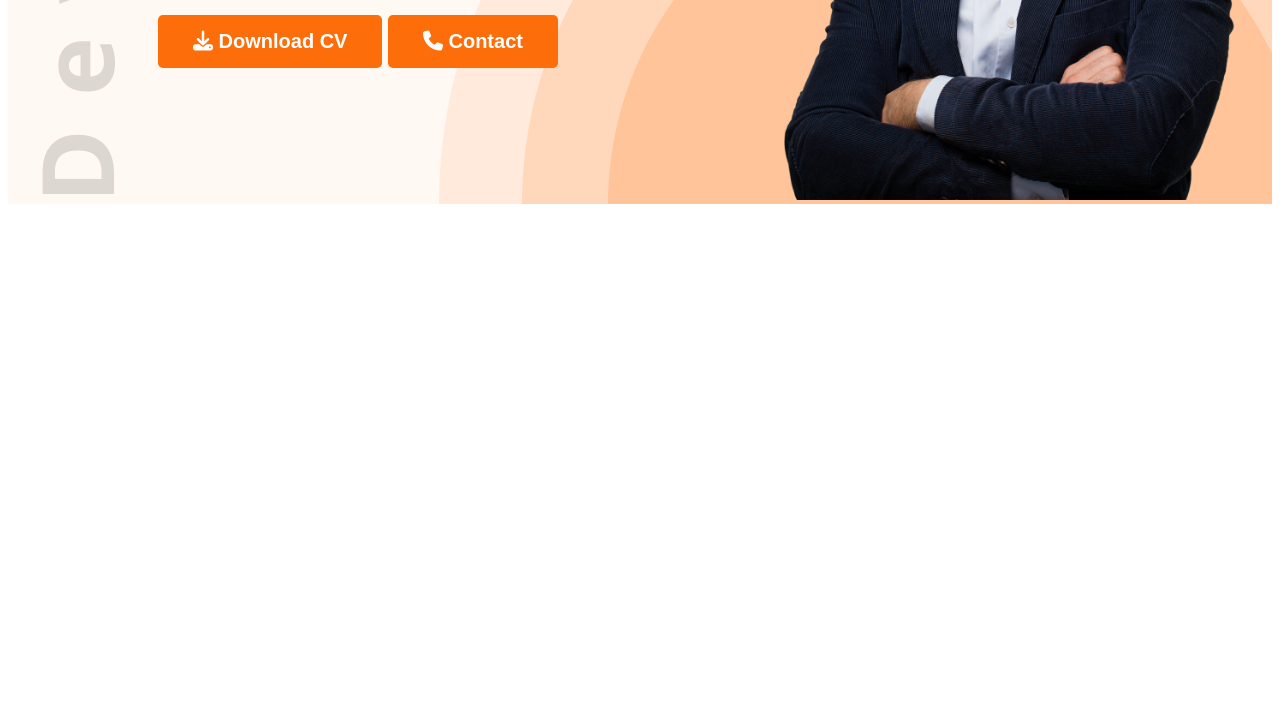
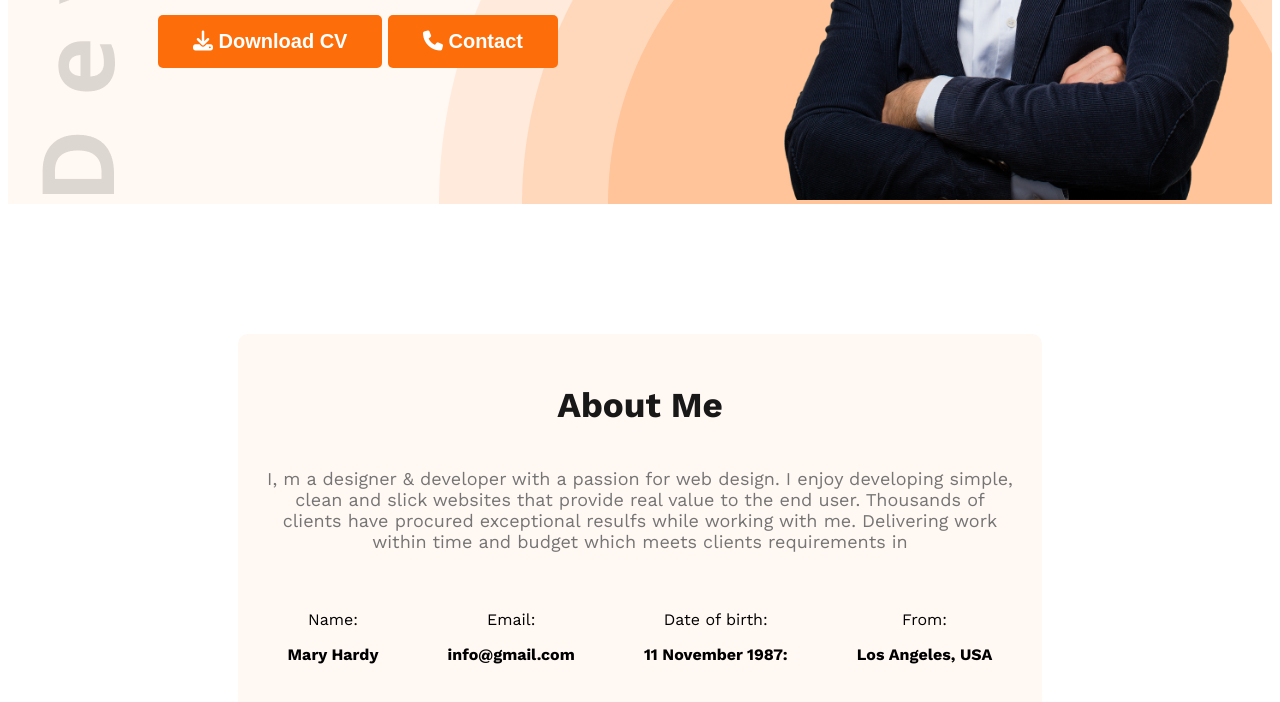
Before and after one commit to airinrahat/developer_porttfolio, a plain HTML site: page index.html in a window 1280 px wide. Shown: the part 502-1204 px from the top of the page. Before the commit the page ends 800 px from the top, so only its background shows below. Drawn offline with nearby package versions, Linux system fonts and the light colour scheme; a web font is replaced by a local one.

Commit message:
added about section

```diff
--- a/index.html
+++ b/index.html
@@ -38,7 +38,35 @@
         </div>
     </div>
 </header>
-<main></main>
+<main>
+
+    <section class="about">
+        <div class="about-title">
+            <h3>About Me</h3>
+            <h6>I, m a designer & developer with a passion for web design. I enjoy developing simple, clean and slick websites that provide real value to the end user. Thousands of clients have procured exceptional resulfs while working with me. Delivering work within time and budget which meets clients requirements in </h6>
+
+        </div>
+        <div class="about-section">
+            <div class="section-1">
+                <p>Name:</p>
+            <b>Mary Hardy</b>
+            </div>
+            <div class="section-2">
+                <p>Email:</p>
+            <b>info@gmail.com</b>
+            </div>
+            <div class="section-3">
+                <p>Date of birth:
+                   </p>
+            <b> 11 November 1987:</b>
+            </div>
+            <div class="section-4">
+                <p> From:</p>
+            <b>Los Angeles, USA</b>
+            </div>
+        </div>
+    </section>
+</main>
 <footer></footer>
 </body>
 </html>
--- a/styles/style.css
+++ b/styles/style.css
@@ -97,3 +97,38 @@ font-weight: 400;
 .banner-img img{
     width: 500px;
 }
+/* main section starts */
+main{
+    max-width: 1140 px;
+}
+/* about section starts */
+
+.about{
+    border-radius: 10px;
+background: #FFF8F3;
+margin: 130px 230px;
+text-align: center;
+
+}
+.about-title h3{
+    color: #181818;
+    font-size: 35px;
+
+font-weight: 700;
+padding-top: 50px;
+}
+.about-title h6{
+    color: #757575;
+    text-shadow: 0px 4px 4px 0px rgba(0, 0, 0, 0.25);
+text-align: center;
+font-size: 18px;
+padding: 0px 27px;
+align-items: center;
+font-weight: 400;
+}
+.about-section{
+    display: flex;
+    justify-content: space-around;
+    text-align: center;
+    padding: 0px 15px 65px 15px;
+}
```
